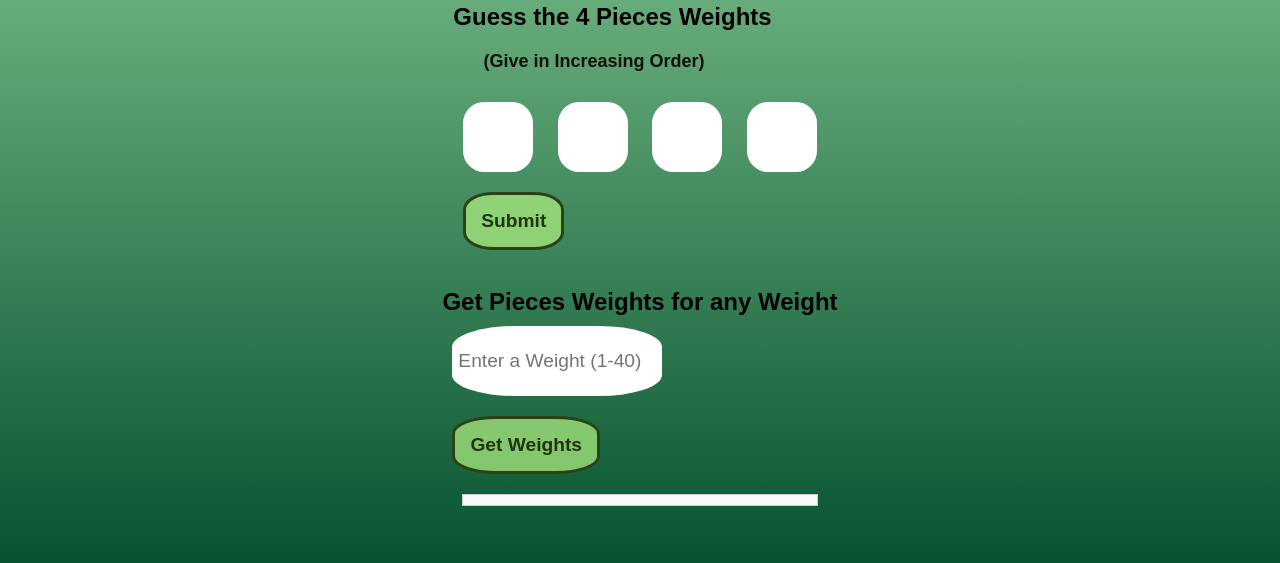
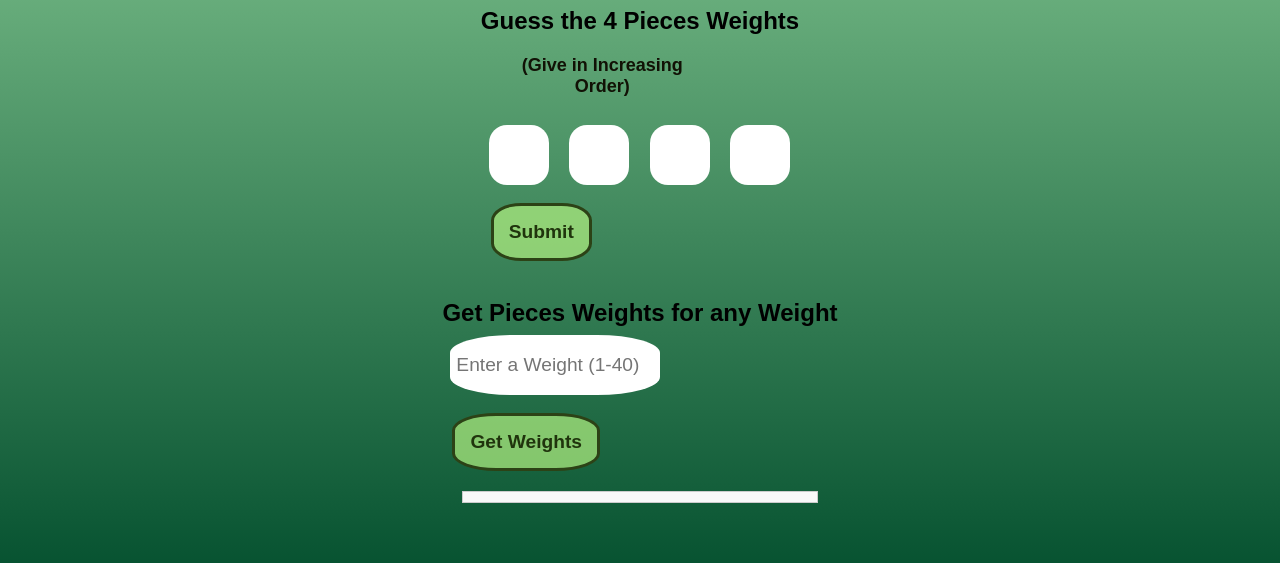
Before and after one commit to Govinda-J/Weights-Challenge, a plain HTML site: page index.html in a window 1280 px wide. Shown: the part 205-768 px from the top of the page. Drawn offline with Linux system fonts and the light colour scheme.

Commit message:
Update index.html

```diff
--- a/index.html
+++ b/index.html
@@ -63,9 +63,9 @@
         input{
             text-align: center;
             font-size: larger;
-            margin: 10px;
-            height: 70px;
-            width: 70px;
+            margin:8px;
+            height: 60px;
+            width: 60px;
             border-radius: 30%;
             border: none;
         }
```
